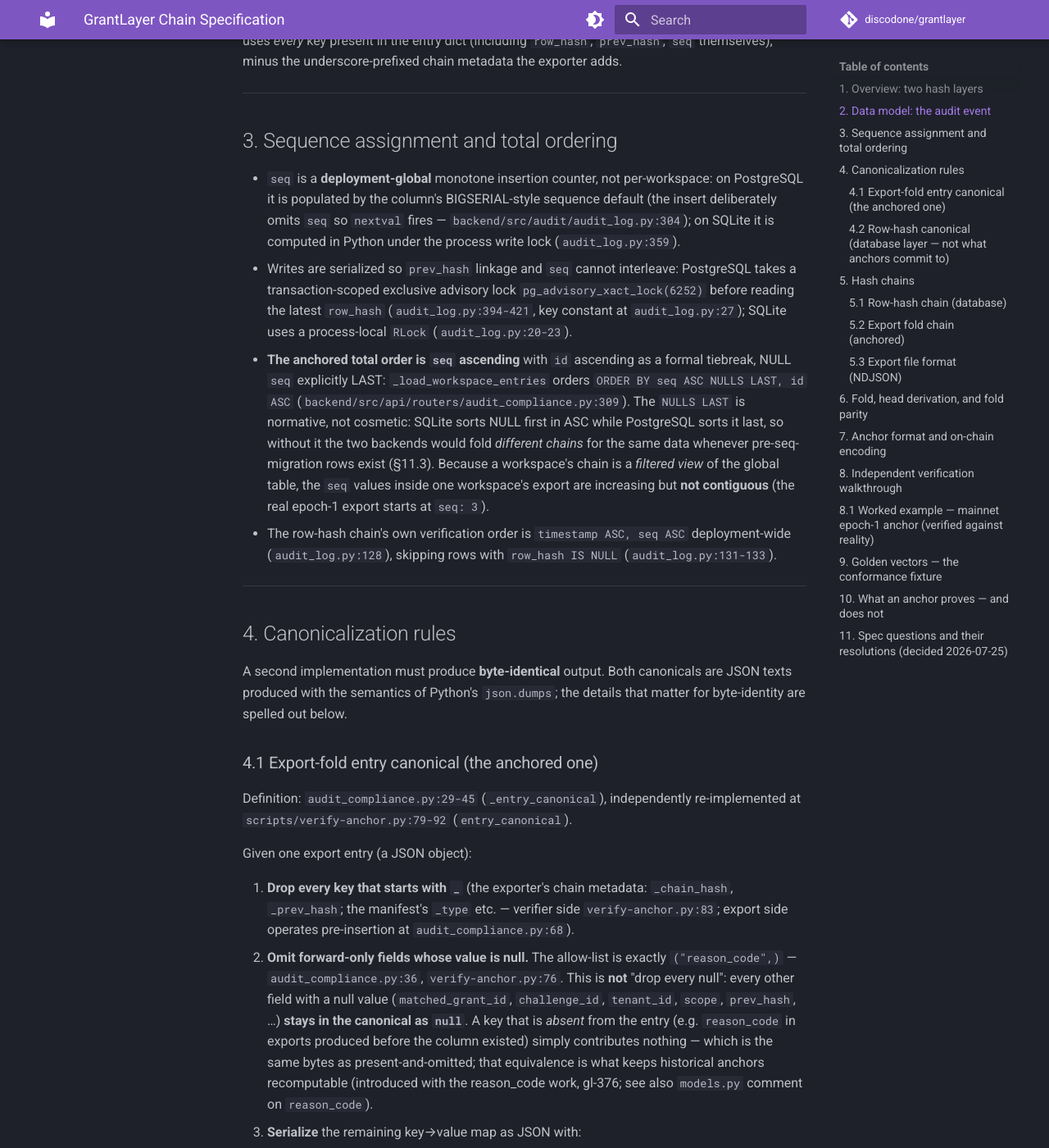
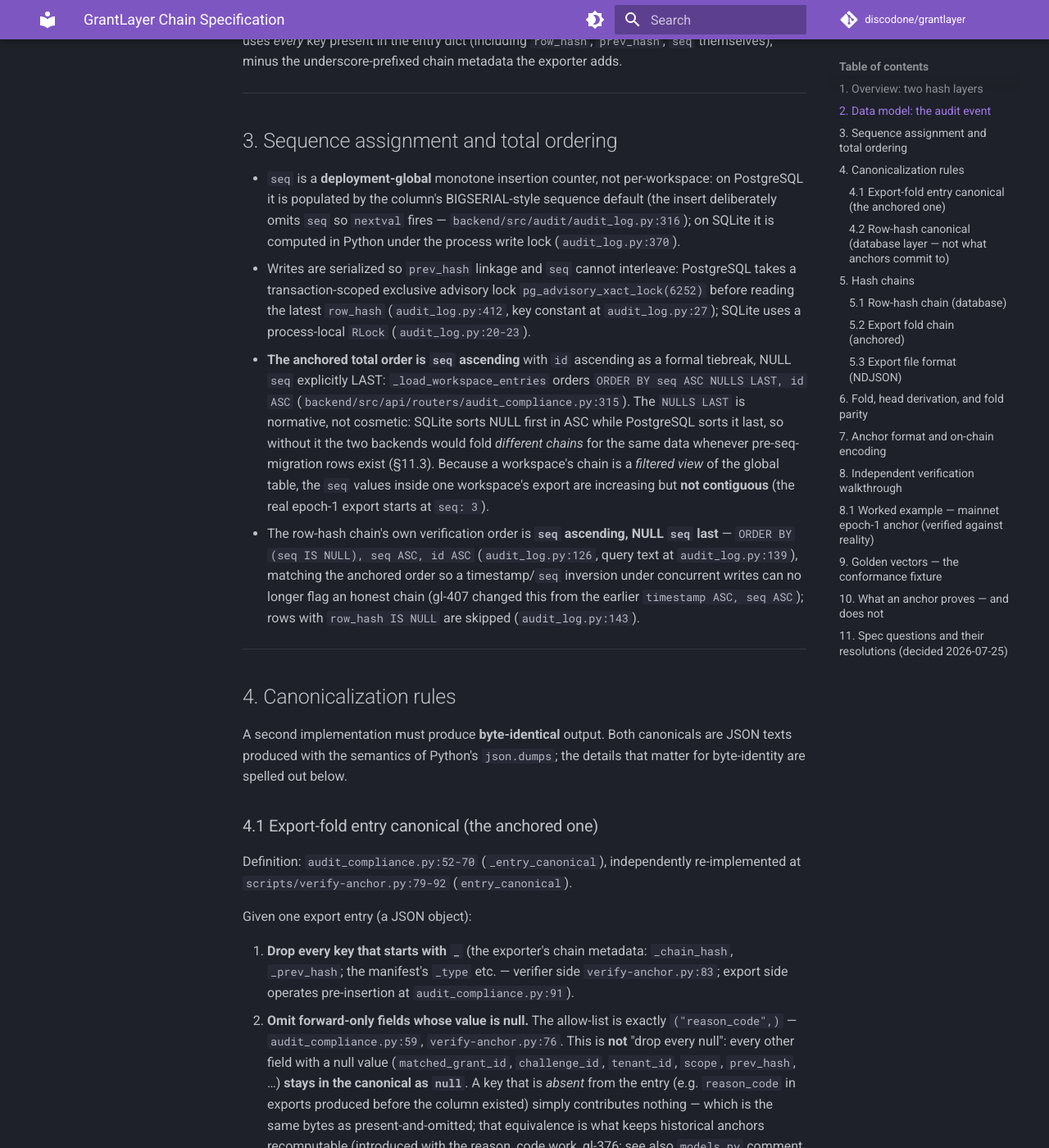
Before and after one commit to discodone/grantlayer, an MkDocs documentation site: the page built from docs/SPECIFICATION.md, in a window 1280 px wide and 1400 px high, scrolled down 2607 px. Shown: the whole window at 82% size. Built offline with MkDocs 1.6.1 and Material for MkDocs 9.7.7, drawn with Linux system fonts in a browser that asks for light colours; comment, search, counter and statistics services are not loaded; some of the changed text lies outside the part shown.

Commit message:
docs(spec): re-anchor SPECIFICATION.md §3-6 citations to current code
gl-401 (inserted _get_hmac_key atop audit_compliance.py) and gl-407 (rewrote the
verify endpoint and changed the row-hash verify order) shifted ~29 cited lines,
so §3-6 file:line citations and the row-hash verification-order description no
longer matched the source — the behavior was correct but the spec was no longer
verifiable. Re-anchor the 16 drifted line citations to their current locations
and update the row-hash verify order to the seq-based ORDER BY. Correct sections
untouched; the epoch-1 worked example (§8.1) is unaffected (fold path unchanged)
and still verifies. Greens the doc-guard.

Co-Authored-By: Claude Fable 5 <noreply@anthropic.com>

````diff
--- a/docs/SPECIFICATION.md
+++ b/docs/SPECIFICATION.md
@@ -73,26 +73,29 @@ underscore-prefixed chain metadata the exporter adds.
 - `seq` is a **deployment-global** monotone insertion counter, not
   per-workspace: on PostgreSQL it is populated by the column's BIGSERIAL-style
   sequence default (the insert deliberately omits `seq` so `nextval` fires —
-  `backend/src/audit/audit_log.py:304`); on SQLite it is computed in Python
-  under the process write lock (`audit_log.py:359`).
+  `backend/src/audit/audit_log.py:316`); on SQLite it is computed in Python
+  under the process write lock (`audit_log.py:370`).
 - Writes are serialized so `prev_hash` linkage and `seq` cannot interleave:
   PostgreSQL takes a transaction-scoped exclusive advisory lock
   `pg_advisory_xact_lock(6252)` before reading the latest `row_hash`
-  (`audit_log.py:394-421`, key constant at `audit_log.py:27`); SQLite uses a
+  (`audit_log.py:412`, key constant at `audit_log.py:27`); SQLite uses a
   process-local `RLock` (`audit_log.py:20-23`).
 - **The anchored total order is `seq` ascending** with `id` ascending as a
   formal tiebreak, NULL `seq` explicitly LAST: `_load_workspace_entries` orders
   `ORDER BY seq ASC NULLS LAST, id ASC`
-  (`backend/src/api/routers/audit_compliance.py:309`). The `NULLS LAST` is
+  (`backend/src/api/routers/audit_compliance.py:315`). The `NULLS LAST` is
   normative, not cosmetic: SQLite sorts NULL first in ASC while PostgreSQL
   sorts it last, so without it the two backends would fold *different chains*
   for the same data whenever pre-seq-migration rows exist (§11.3).
   Because a workspace's chain is a *filtered view* of the global table, the
   `seq` values inside one workspace's export are increasing but **not
   contiguous** (the real epoch-1 export starts at `seq: 3`).
-- The row-hash chain's own verification order is `timestamp ASC, seq ASC`
-  deployment-wide (`audit_log.py:128`), skipping rows with `row_hash IS NULL`
-  (`audit_log.py:131-133`).
+- The row-hash chain's own verification order is **`seq` ascending, NULL `seq`
+  last** — `ORDER BY (seq IS NULL), seq ASC, id ASC`
+  (`audit_log.py:126`, query text at `audit_log.py:139`), matching the anchored
+  order so a timestamp/`seq` inversion under concurrent writes can no longer flag
+  an honest chain (gl-407 changed this from the earlier `timestamp ASC, seq ASC`);
+  rows with `row_hash IS NULL` are skipped (`audit_log.py:143`).
 
 ---
 
@@ -104,7 +107,7 @@ canonicals are JSON texts produced with the semantics of Python's
 
 ### 4.1 Export-fold entry canonical (the anchored one)
 
-Definition: `audit_compliance.py:29-45` (`_entry_canonical`), independently
+Definition: `audit_compliance.py:52-70` (`_entry_canonical`), independently
 re-implemented at `scripts/verify-anchor.py:79-92` (`entry_canonical`).
 
 Given one export entry (a JSON object):
@@ -112,9 +115,9 @@ Given one export entry (a JSON object):
 1. **Drop every key that starts with `_`** (the exporter's chain metadata:
    `_chain_hash`, `_prev_hash`; the manifest's `_type` etc. — verifier side
    `verify-anchor.py:83`; export side operates pre-insertion at
-   `audit_compliance.py:68`).
+   `audit_compliance.py:91`).
 2. **Omit forward-only fields whose value is null.** The allow-list is
-   exactly `("reason_code",)` — `audit_compliance.py:36`,
+   exactly `("reason_code",)` — `audit_compliance.py:59`,
    `verify-anchor.py:76`. This is **not** "drop every null": every other
    field with a null value (`matched_grant_id`, `challenge_id`, `tenant_id`,
    `scope`, `prev_hash`, …) **stays in the canonical as `null`**. A key that
@@ -169,14 +172,14 @@ when non-null** (dual-mode rule so pre-tenant rows keep their stored hashes,
 Each insert reads the latest existing `row_hash` (deployment-wide, `NULL`
 skipped — `audit_log.py:37-52`) as `prev_hash`, computes
 `row_hash = SHA-256(_hash_payload(event, prev_hash))`, and stores both, all
-under the advisory lock (§3). Verification (`audit_log.py:259+`) walks
-`timestamp ASC, seq ASC`, recomputes each hash, and checks each row's
-`prev_hash` equals its predecessor's `row_hash`.
+under the advisory lock (§3). Verification (`audit_log.py:271`) walks in `seq`
+order (`ORDER BY (seq IS NULL), seq ASC, id ASC`), recomputes each hash, and
+checks each row's `prev_hash` equals its predecessor's `row_hash`.
 
 ### 5.2 Export fold chain (anchored)
 
 Primitive (single shared definition on the backend:
-`audit_compliance.py:56-71` `_iter_chain`; verifier:
+`audit_compliance.py:79-95` `_iter_chain`; verifier:
 `verify-anchor.py:95-97,137-163`):
 
 ```
````
Also changed, not shown: other parts of docs/SPECIFICATION.md (+6 -6 lines).
